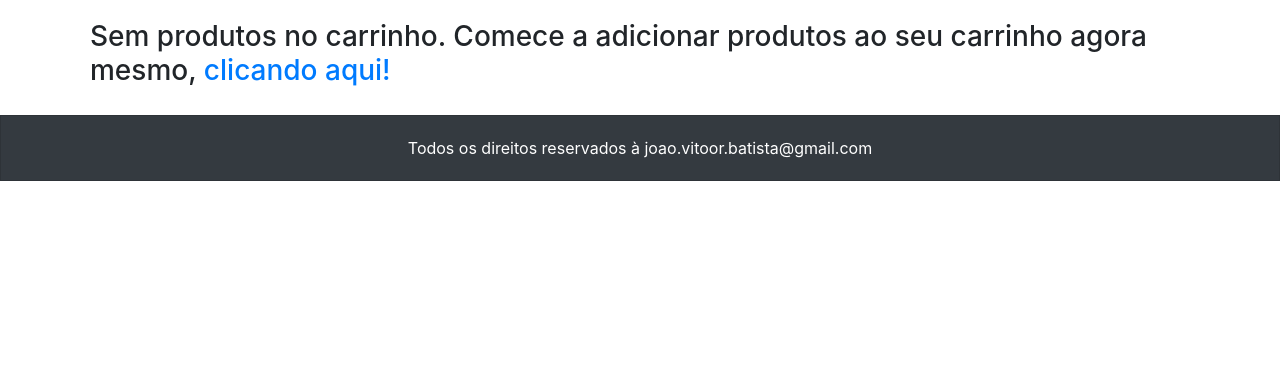
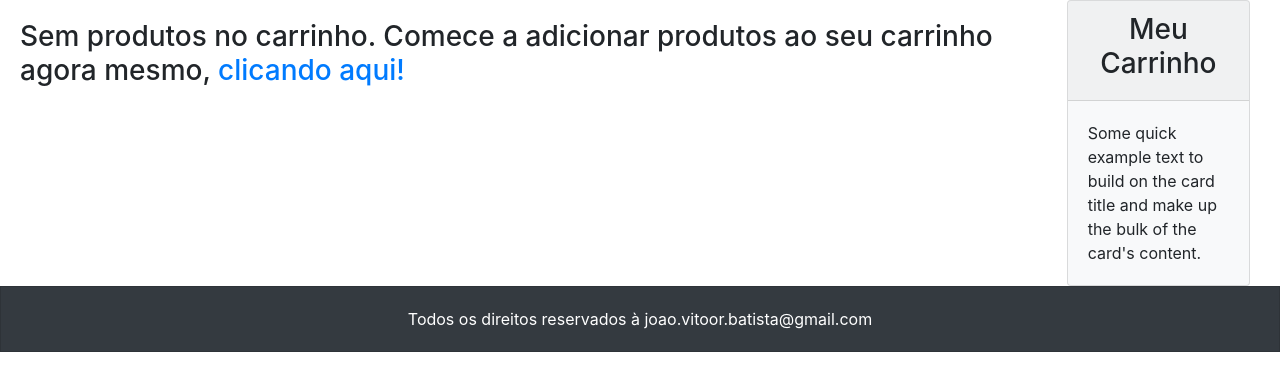
Before and after one commit to jvbnascimento/ecommerce, a Flask app: template app/templates/carrinho_compras.html in a window 1280 px wide. Shown: the part 56-447 px from the top of the page. Run offline with Flask 2, Linux system fonts and the light colour scheme; the template is opened without the code that fills it, so the values that code supplies are empty; parts of the project's set-up code (start-up, migrations or seed data) failed here and were passed over; some libraries are stand-ins or nearby versions.

Commit message:
Implementada a modificação da quantidade de itens no carrinho de compras e gravando no cookie. Implementando view para registrar a compra.

```diff
--- a/app/static/css/modelo.css
+++ b/app/static/css/modelo.css
@@ -4,6 +4,9 @@
 }
 
 /* ESPACOS INTERNOS */
+.sem-espacos-internos {
+    padding: 0;
+}
 .sem-espaco-interno-vertical {
     padding-top: 0;
     padding-bottom: 0;
@@ -80,7 +83,7 @@
     margin-left: 10px;
     margin-right: 10px;
 }
-.sem-espacos {
+.sem-espacos-externo {
     margin: 0;
 }
 
--- a/app/static/js/modificar_quantidades_produtos/modificar_quantidades_produtos.js
+++ b/app/static/js/modificar_quantidades_produtos/modificar_quantidades_produtos.js
@@ -1,4 +1,4 @@
-$(document).ready(function() {
+$(document).ready(function () {
     let menu_quantidade_itens = null;
 
     if ($("#lista-produtos").length > 0) {
@@ -9,8 +9,8 @@ $(document).ready(function() {
     }
 
     // DIMINUIR QUANTIDADE DE PRODUTOS
-    $(menu_quantidade_itens).each(function() {
-        $(this).children("button").eq(0).click(function() {
+    $(menu_quantidade_itens).each(function () {
+        $(this).children("button").eq(0).click(function () {
             let quantidade_itens = $(this).parent().children("input[type='text']");
 
             if (quantidade_itens.val() > 1) {
@@ -18,21 +18,66 @@ $(document).ready(function() {
             }
 
             if ($("#lista-produtos-carrinho").length >= 1) {
-                console.log("here")
+                gerar_novo_cookie({
+                    componente: $(this),
+                    quantidade: quantidade_itens
+                });
             }
         });
     });
 
     // AUMENTAR QUANTIDADE DE PRODUTOS
-    $(menu_quantidade_itens).each(function() {
-        $(this).children("button").eq(1).click(function() {
+    $(menu_quantidade_itens).each(function () {
+        $(this).children("button").eq(1).click(function () {
             let quantidade_itens = $(this).parent().children("input[type='text']");
 
             quantidade_itens.val(parseInt(quantidade_itens.val()) + 1);
 
+
             if ($("#lista-produtos-carrinho").length >= 1) {
-
+                gerar_novo_cookie({
+                    componente: $(this),
+                    quantidade: quantidade_itens
+                });
             }
         });
     });
 });
+
+function gerar_novo_cookie(opcoes) {
+    if (document.cookie.length != 0) {
+        let cookie = document.cookie.split("carrinho_compras=")[1].replace("\"", "").replace("\"", "").split("\\073");
+
+        let id_produtos = [];
+        let quantidade_produtos = [];
+
+        cookie.forEach(element => {
+            if (element != "") {
+                let item = element.split("_");
+
+                id_produtos.push(item[0]);
+                quantidade_produtos.push(item[1]);
+            }
+        });
+
+        if (id_produtos.indexOf($(opcoes.componente).parent().children("input[type='hidden']").val()) != null) {
+            let indice = id_produtos.indexOf($(opcoes.componente).parent().children("input[type='hidden']").val());
+
+            quantidade_produtos[indice] = opcoes.quantidade.val();
+
+            let novoCookie = '"';
+            id_produtos.forEach(element => {
+                let i = id_produtos.indexOf(element);
+
+                novoCookie += id_produtos[i] + "_" + quantidade_produtos[i] + "\\073";
+            });
+            novoCookie += '"';
+
+            let data = new Date();
+            data.setTime(data.getTime() + (15 * 24 * 60 * 60 * 1000));
+            let expires = "expires=" + data.toUTCString();
+
+            document.cookie = "carrinho_compras=" + novoCookie + ";" + expires;
+        }
+    }
+}
--- a/app/static/js/mostrar_quantidade_produtos_carrinho/mostrar_quantidade_produtos_carrinho.js
+++ b/app/static/js/mostrar_quantidade_produtos_carrinho/mostrar_quantidade_produtos_carrinho.js
@@ -3,11 +3,7 @@ $(document).ready(function() {
     let input_quantidade_produto = $("#lista-produtos-carrinho").children().children().children("div").children().children("div[name='menu-quantidade-itens']");
 
     // TRANSFORMAR O COOKIE EM UMA LISTA
-    let cookie = document.cookie
-    cookie = cookie.replace("\"", "")
-    cookie = cookie.replace("\"", "")
-
-    cookie = cookie.split("=")[1].split("\\073");
+    let cookie = document.cookie.split("carrinho_compras=")[1].replace("\"", "").replace("\"", "").split("\\073");
 
     // PERCORRER LISTA
     input_quantidade_produto.each(function() {
--- a/app/templates/carrinho_compras.html
+++ b/app/templates/carrinho_compras.html
@@ -11,6 +11,9 @@
 {% endblock %}
 
 {% block content %}
+<div class="nav">
+    <div class="row w-100 justify-content-center sem-espacos-externos">
+        <div class="col-10 sem-espacos-externos">
             <div id="lista-produtos-carrinho" class="container">
                 {% if produtos %}
                 {% for p in produtos %}
@@ -73,4 +76,21 @@
                 </div>
                 {% endif %}
             </div>
+        </div>
+
+        <div class="col sem-espacos-externos">
+            <div class="card bg-light sticky-top" style="max-width: 18rem;">
+                <div class="card-header text-center">
+                    <h3>Meu Carrinho</h3>
+                </div>
+                <div class="card-body">
+                    <p class="card-text">Some quick example text to build on the card title and make up the bulk of the card's
+                        content.</p>
+                </div>
+            </div>
+        </div>
+    </div>
+</div>
+
+
 {% endblock %}
```
Lines whose indentation alone changed are shown as unchanged.
